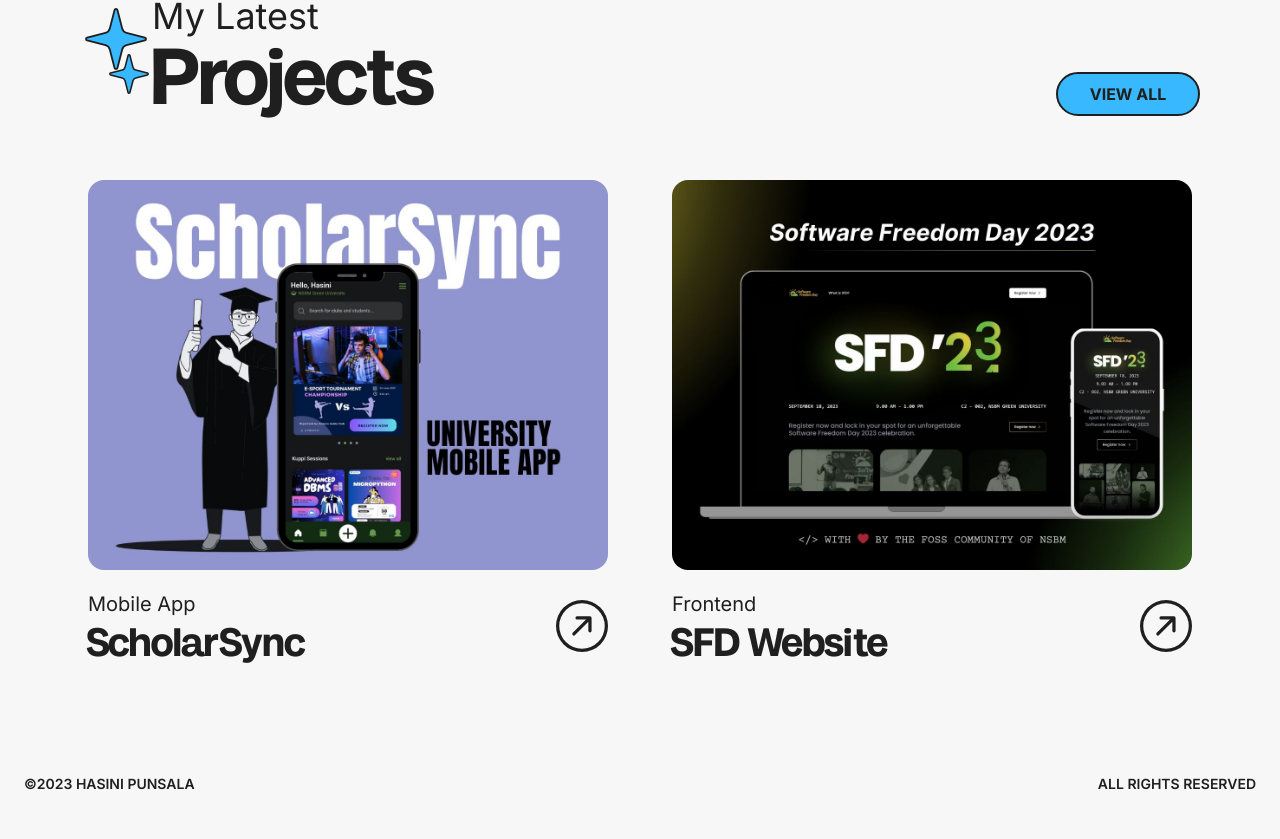
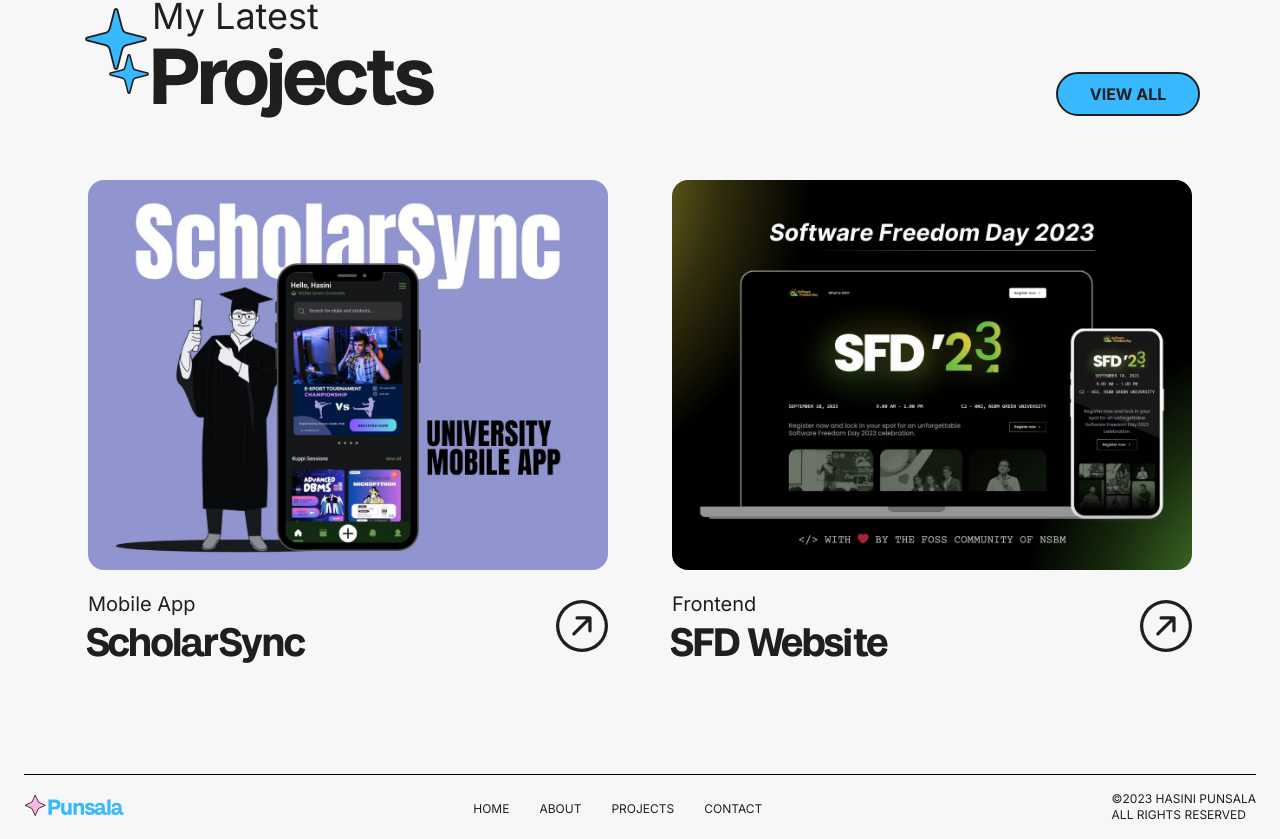
Before and after one commit to MAGHPMallawaarachchi/punsala-portfolio, a Next.js app: page / in a window 1280 px wide. Shown: the part 2071-2910 px from the top of the page. Before the commit the page ends 2881 px from the top, so only its background shows below. Built offline with nearby package versions, Linux system fonts and the light colour scheme.

Commit message:
Update Footer component with logo and navigation links

```diff
--- a/components/Footer.tsx
+++ b/components/Footer.tsx
@@ -1,8 +1,30 @@
+import { NavLinks } from "@/constants";
+import Image from "next/image";
+import Link from "next/link";
+
 const Footer = () => {
     return(
-        <footer className="flex justify-between items-center py-4 px-6">
-            <p className="uppercase sm:font-semibold font-medium sm:text-sm text-xs dark:text-secondary-text text-dark">©2023 Hasini Punsala</p>
-            <p className="uppercase sm:font-semibold font-medium sm:text-sm text-xs dark:text-secondary-text text-dark">All Rights Reserved</p>
+        <footer className=" flex flex-col py-4 px-6 gap-4">
+            <hr></hr>
+            <div className="flex justify-between items-center">
+                <Image
+                    src='/images/Logo.svg'
+                    alt='logo'
+                    width={100}
+                    height={30}
+                />
+                <div className="gap-4">
+                    {NavLinks.map((link) => (
+                        <Link key={link.key} href={link.href} className='px-[15px] py-[6px] dark:text-light text-dark uppercase text-xs '>
+                            {link.text}
+                        </Link>
+                    ))}
+                </div>
+                <div className="flex flex-col">
+                    <p className="uppercase text-xs dark:text-secondary-text text-dark">©2023 Hasini Punsala</p>
+                    <p className="uppercase text-xs dark:text-secondary-text text-dark">All Rights Reserved</p>
+                </div>
+            </div>
         </footer>
     )
 }
```
